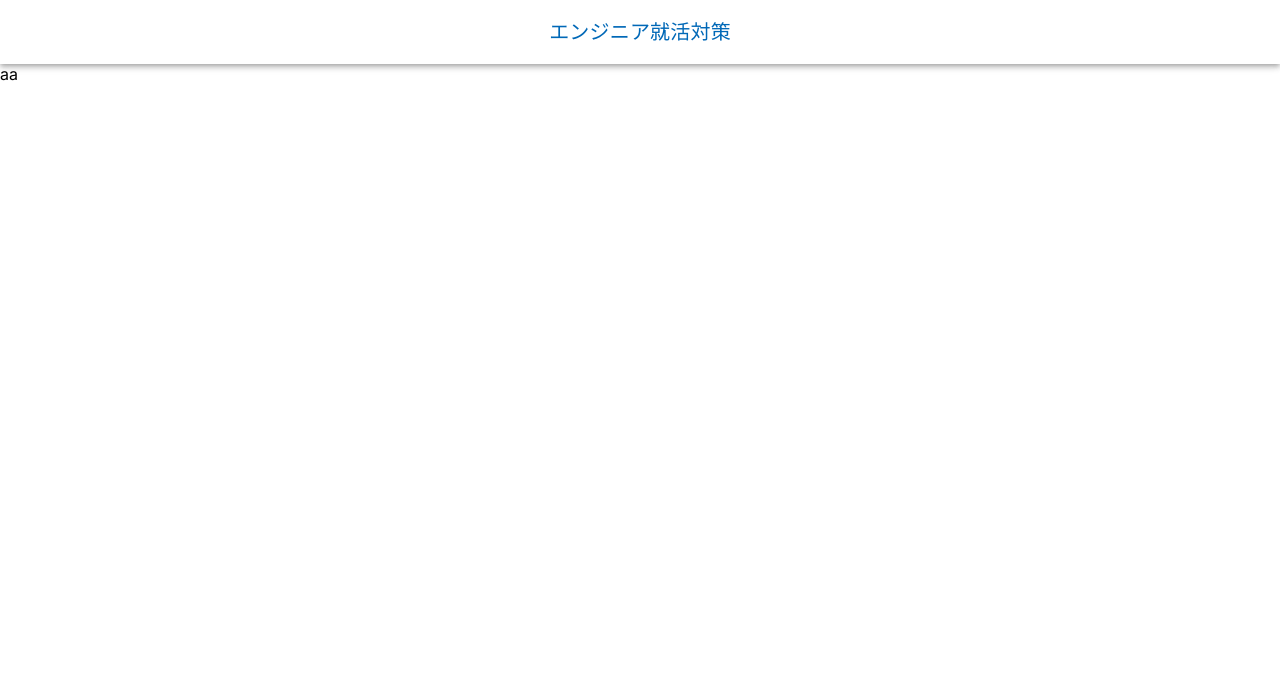
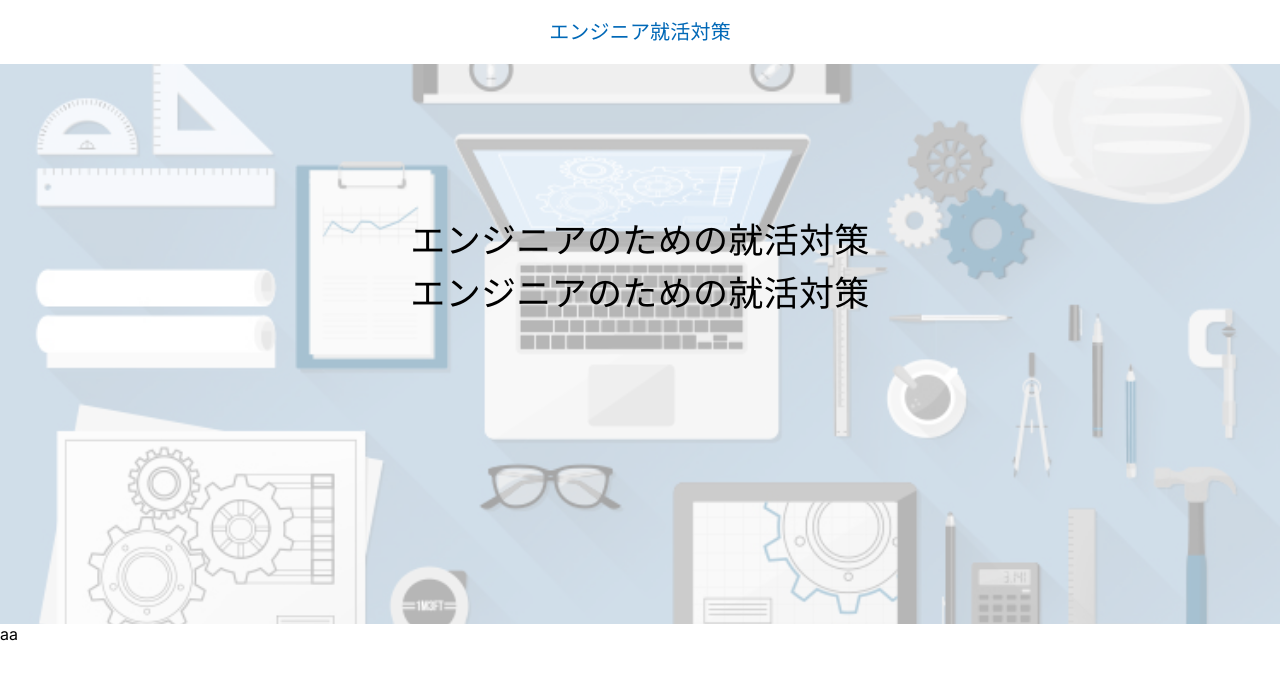
Before and after one commit to Peach-Tech0927/thank-you-jin, a Next.js app: page / in a window 1280 px wide. Shown: the top 680 px of the page. Built offline with nearby package versions, Linux system fonts and the light colour scheme.

Commit message:
Subheaderの作成

```diff
--- /dev/null
+++ b/app/components/Subheader.tsx
@@ -0,0 +1,35 @@
+import * as React from "react";
+import { Box, Typography } from "@mui/material";
+
+const Subheader = () => {
+  return (
+    <Box
+      height={"70vh"}
+      sx={{
+        backgroundImage: `url("/image/engineer-03.jpg")`,
+        backgroundRepeat: "no-repeat",
+        backgroundPosition: "center",
+        backgroundSize: "cover",
+      }}
+    >
+      <Box height={"100%"} sx={{ background: "rgba(255, 255, 255, 0.65) " }}>
+        <Box
+          display={"flex"}
+          flexDirection={"column"}
+          alignItems={"center"}
+          height={"100%"}
+          paddingY={19}
+        >
+          <Typography fontSize={{ xs: 25, md: 35 }}>
+            エンジニアのための就活対策
+          </Typography>
+          <Typography fontSize={{ xs: 25, md: 35 }}>
+            エンジニアのための就活対策
+          </Typography>
+        </Box>
+      </Box>
+    </Box>
+  );
+};
+
+export default Subheader;
--- a/app/layout.tsx
+++ b/app/layout.tsx
@@ -2,6 +2,7 @@ import type { Metadata } from "next";
 import { Inter } from "next/font/google";
 import "./globals.css";
 import Header from "./components/Header";
+import Subheader from "./components/Subheader";
 
 const inter = Inter({ subsets: ["latin"] });
 
@@ -19,6 +20,7 @@ export default function RootLayout({
     <html lang="en">
       <body className={inter.className}>
         <Header />
+        <Subheader />
         {children}
       </body>
     </html>
```
